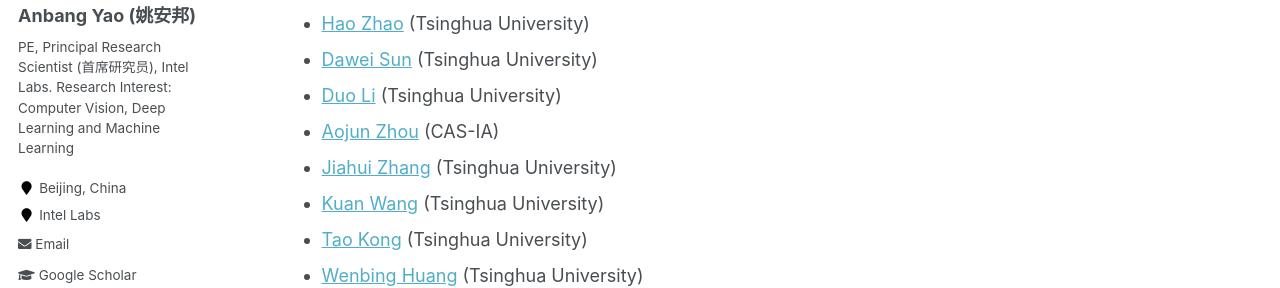
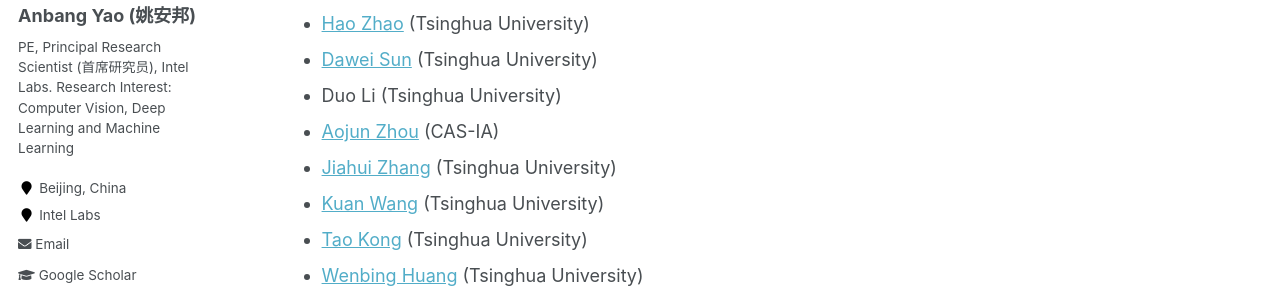
Before and after one commit to YaoAnbang/YaoAnbang.github.io, a Jekyll site: the page built from _pages/about.md, in a window 1280 px wide and 900 px high, scrolled down 6422 px. Shown: the part 175-463 px from the top of the window. Built offline with Jekyll 4.4.1, drawn with Linux system fonts in a browser that asks for light colours; part of the change alters nothing that is shown.

```diff
--- a/_pages/about.md
+++ b/_pages/about.md
@@ -115,7 +115,7 @@ Current and Previous Interns
 + Ming Lu (Tsinghua University)
 + [Hao Zhao](https://scholar.google.com/citations?user=ygQznUQAAAAJ&hl=zh-CN) (Tsinghua University)
 + [Dawei Sun](https://scholar.google.com/citations?user=JwuiGckAAAAJ&hl=zh-CN) (Tsinghua University)
-+ [Duo Li](https://scholar.google.com/citations?user=sUNEzWkAAAAJ&hl=zh-CN) (Tsinghua University)
++ Duo Li (Tsinghua University)
 + [Aojun Zhou](https://scholar.google.com/citations?user=cC8lXi8AAAAJ&hl=zh-CN) (CAS-IA)
 + [Jiahui Zhang](https://scholar.google.com/citations?user=l8YDfhgAAAAJ&hl=en) (Tsinghua University)
 + [Kuan Wang](https://scholar.google.com/citations?user=sGtYJngAAAAJ&hl=en) (Tsinghua University)
```
